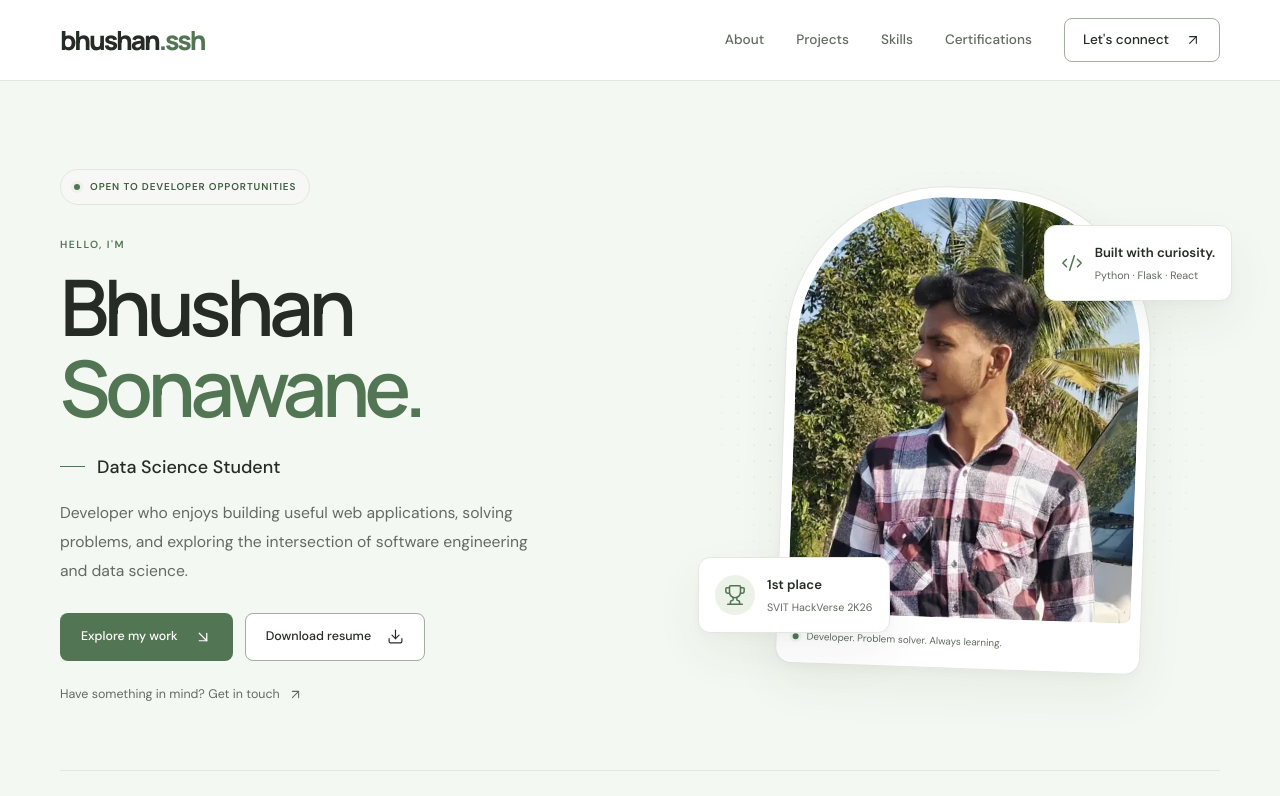
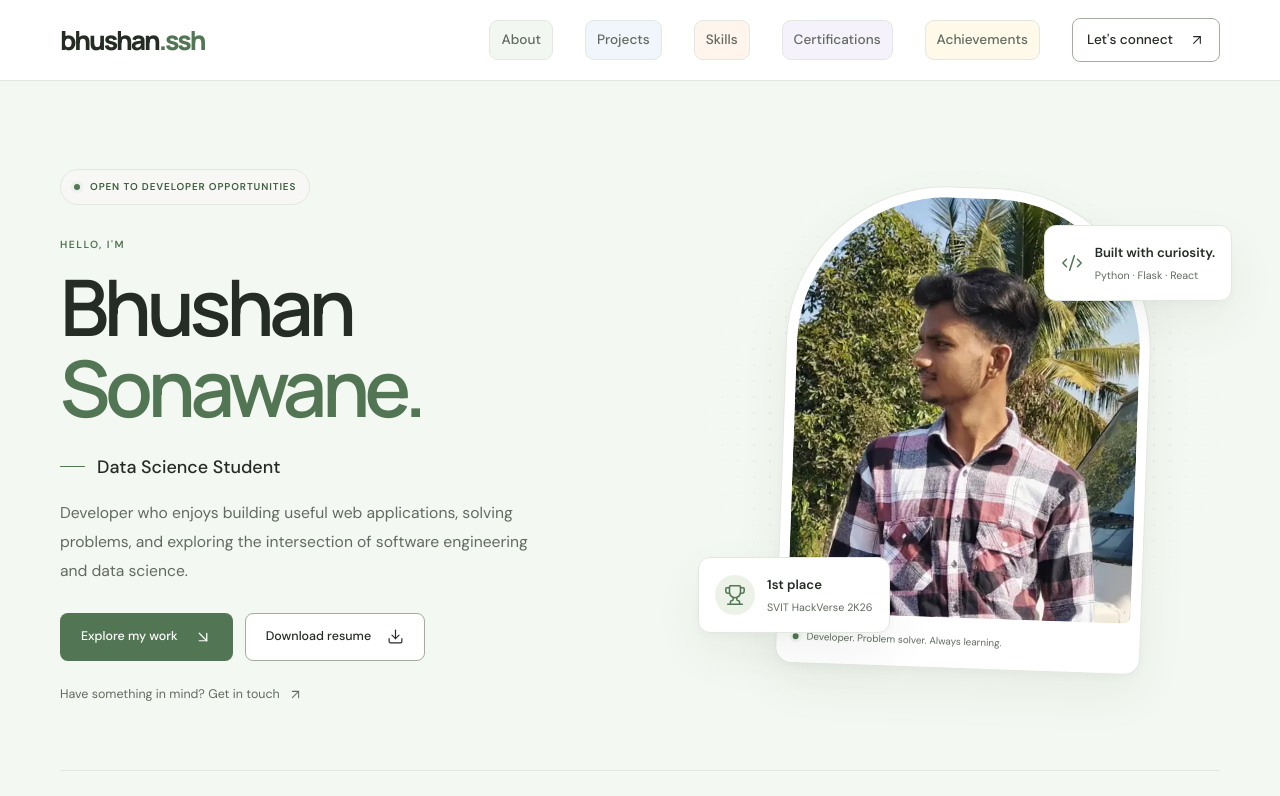
Before and after one commit to bhushan-ssh/Portfolio, a React (Vite) app: page / in a window 1280 px wide. Shown: the top 796 px of the page. Built offline with nearby package versions, Linux system fonts and the light colour scheme.

Commit message:
Added boxes

```diff
--- a/src/components/Navbar.css
+++ b/src/components/Navbar.css
@@ -29,30 +29,43 @@
   font-weight: 500;
 }
 .desktop-nav a {
-  padding-block: 12px;
+  padding: 8px 11px;
   position: relative;
   color: var(--muted);
+  border: 1px solid var(--border);
+  border-radius: 9px;
+  transition:
+    background 0.2s,
+    border-color 0.2s,
+    color 0.2s,
+    transform 0.2s;
+}
+.desktop-nav a:nth-child(1) { background: var(--card-mint); }
+.desktop-nav a:nth-child(2) { background: var(--card-blue); }
+.desktop-nav a:nth-child(3) { background: var(--card-peach); }
+.desktop-nav a:nth-child(4) { background: var(--card-lilac); }
+.desktop-nav a:nth-child(5) { background: var(--card-yellow); }
+.desktop-nav a:not(.nav-cta):hover {
+  border-color: var(--border-strong);
+  transform: translateY(-1px);
 }
 .desktop-nav a[aria-current],
 .desktop-nav a:hover {
   color: var(--accent-hover);
 }
 .desktop-nav a[aria-current]::after {
-  content: "";
-  width: 4px;
-  height: 4px;
-  border-radius: 50%;
-  background: var(--accent);
-  position: absolute;
-  bottom: 2px;
-  left: 50%;
+  content: none;
+}
+.desktop-nav a[aria-current]:not(.nav-cta) {
+  border-color: var(--accent);
+  background: var(--sage-light);
 }
 .desktop-nav .nav-cta,
 .nav-cta {
   display: inline-flex;
   align-items: center;
   gap: 16px;
-  padding: 10px 18px;
+  padding: 10px 14px;
   color: var(--text);
   border: 1px solid var(--border-strong);
   border-radius: var(--radius-sm);
--- a/src/components/Navbar.jsx
+++ b/src/components/Navbar.jsx
@@ -7,6 +7,7 @@ const links = [
   ["projects", "Projects"],
   ["skills", "Skills"],
   ["certifications", "Certifications"],
+  ["achievements", "Achievements"],
 ];
 export default function Navbar() {
   const [open, setOpen] = useState(false);
```
